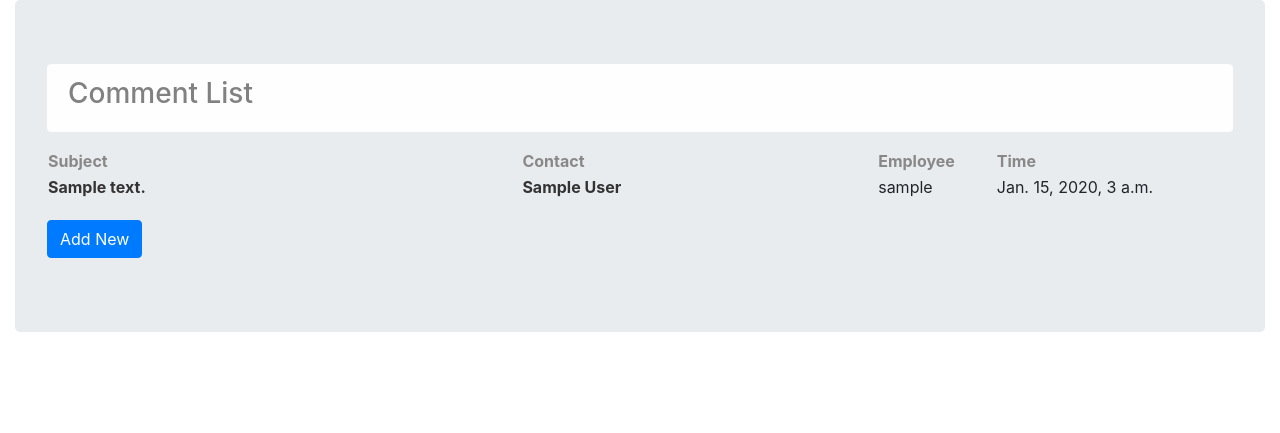
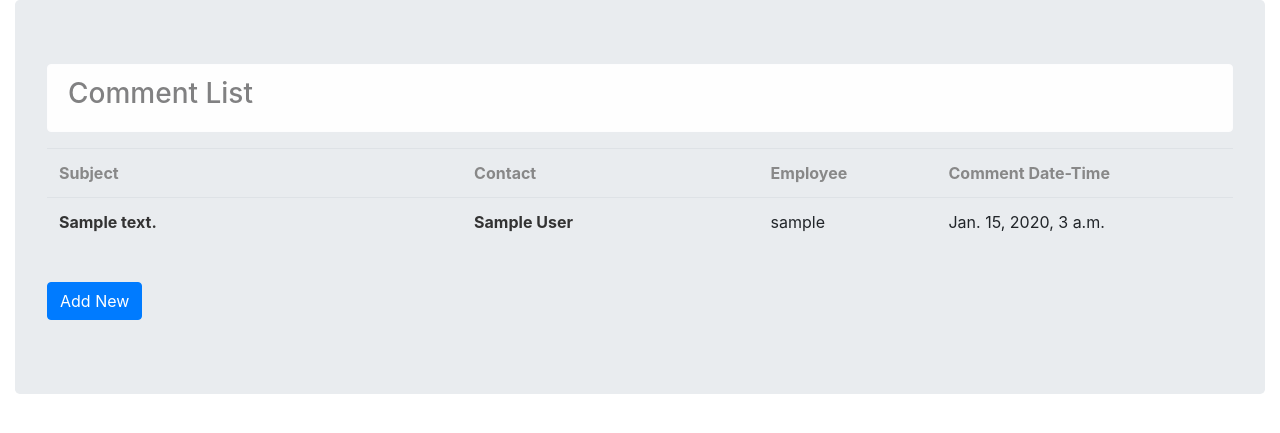
Before and after one commit to authalic/pinvolvement, a Django app: page /contacts/comments/ in a window 1280 px wide. Shown: the part 56-489 px from the top of the page. Run offline with Django 3.2, Linux system fonts and the light colour scheme; a user stored in the database is signed in; tables that the repository leaves empty hold one stand-in row (values such as "Sample post"); parts of the project's set-up code (start-up, migrations or seed data) failed here and were passed over; some libraries are stand-ins or nearby versions.

Commit message:
yet, more styling and functionality

```diff
--- a/contacts/models.py
+++ b/contacts/models.py
@@ -90,7 +90,7 @@ class Subject(models.Model):
     coordinates = models.PointField('Point Location', srid=4326, null=True)
 
     class Meta:
-        ordering = ["-last_activity"]
+        ordering = ["-initial_date"]
 
     def get_absolute_url(self):
         return reverse('subject-detail', args=[str(self.id)])
--- a/contacts/templates/contacts/comment_detail.html
+++ b/contacts/templates/contacts/comment_detail.html
@@ -15,7 +15,7 @@
             <div class="card bg-light border border-secondary">
                 <div class="card-header"><a href="{% url 'contact-detail' comment.contact.pk %}">{{ comment.contact }}</a> <div class="glyph">{{ comment.method }}</div></div>
                 <div class="card-body">
-                    <div class="card-title"><div class="timestamp">{{ comment.comment_datetime }}</div></div>
+                    <div class="card-title"><div class="timestamp">{{ comment.comment_datetime }} - <a href="{% url 'subject-detail' comment.subject.pk %}"> {{ comment.subject }} </a></div></div>
                     <p class="card-text">{{ comment.commentxt }}</p>
                 </div>
             </div>
--- a/contacts/templates/contacts/comment_list.html
+++ b/contacts/templates/contacts/comment_list.html
@@ -9,12 +9,12 @@
     </div>
 
     {% if comment_list %}
-        <table style="width: 100%">
+        <table class="table table-hover" style="width: 100%">
             <tr>
-                <th style="width: 40%;">Subject</th>
-                <th style="width: 30%;">Contact</th>
-                <th style="width: 10%;">Employee</th>
-                <th style="width: 20%;">Time</th>
+                <th style="width: 35%;">Subject</th>
+                <th style="width: 25%;">Contact</th>
+                <th style="width: 15%;">Employee</th>
+                <th style="width: 25%;">Comment Date-Time</th>
             </tr>
             {% for comm in comment_list %}
             <tr>
@@ -39,7 +39,7 @@
 
     {% if user.is_staff %}
 
-    <a class="btn btn-primary" href="{% url 'comment_create' %}" role="button">Add New</a>
+        <a class="btn btn-primary" href="{% url 'comment_create' %}" role="button">Add New</a>
 
     {% endif %}
 
--- a/contacts/templates/contacts/organization_list.html
+++ b/contacts/templates/contacts/organization_list.html
@@ -10,7 +10,7 @@
 
 
     {% if organization_list %}
-        <table style="width: 100%">
+        <table class="table table-hover" style="width: 100%">
             <tr>
                 <th style="width: 40%;">Organization</th>
                 <th style="width: 25%;">Address</th>
```
Also changed, not shown: contacts/templates/contacts/contact_list.html (+5 -2 lines), contacts/templates/contacts/subject_list.html (+6 -2 lines).
